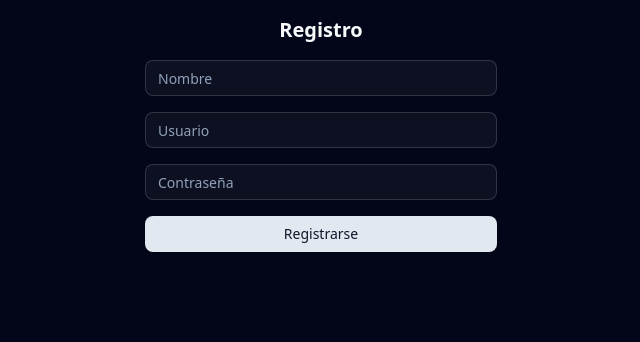
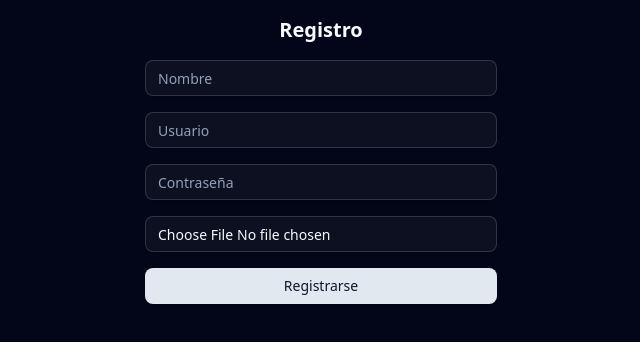
Before and after one commit to Casado7/vote-nextjs, a Next.js app: page /register in a window 1280 px wide. Shown: the top 342 px of the page, without its empty margins (319-959 px from the left). Built offline with nearby package versions, Linux system fonts and the light colour scheme.

Commit message:
Add image upload functionality to registration form and API

```diff
--- a/src/app/api/auth/register/route.js
+++ b/src/app/api/auth/register/route.js
@@ -4,7 +4,7 @@ import bcrypt from 'bcryptjs';
 
 export async function POST(request) {
   try {
-    const { nombre, username, password } = await request.json();
+    const { nombre, username, password, imagen } = await request.json();
     if (!nombre || !username || !password) {
       return NextResponse.json({ error: 'Todos los campos son obligatorios.' }, { status: 400 });
     }
@@ -19,8 +19,9 @@ export async function POST(request) {
         username,
         passwordHash,
         rol: 'normal-user',
+        imagen: imagen || null,
       },
-      select: { id: true, nombre: true, username: true, rol: true },
+      select: { id: true, nombre: true, username: true, rol: true, imagen: true },
     });
     return NextResponse.json({ user });
   } catch (error) {
--- a/src/app/register/page.js
+++ b/src/app/register/page.js
@@ -4,13 +4,22 @@ import { Input } from "@/components/ui/input";
 import { useState } from "react";
 
 export default function RegisterForm() {
-  const [form, setForm] = useState({ nombre: "", username: "", password: "" });
+  const [form, setForm] = useState({ nombre: "", username: "", password: "", imagen: "" });
   const [loading, setLoading] = useState(false);
   const [error, setError] = useState("");
   const [success, setSuccess] = useState("");
 
   const handleChange = (e) => {
-    setForm({ ...form, [e.target.name]: e.target.value });
+    const { name, value, files } = e.target;
+    if (name === "imagen" && files && files[0]) {
+      const reader = new FileReader();
+      reader.onloadend = () => {
+        setForm((prev) => ({ ...prev, imagen: reader.result }));
+      };
+      reader.readAsDataURL(files[0]);
+    } else {
+      setForm({ ...form, [name]: value });
+    }
   };
 
   const handleSubmit = async (e) => {
@@ -35,6 +44,8 @@ export default function RegisterForm() {
       <Input name="nombre" placeholder="Nombre" value={form.nombre} onChange={handleChange} required />
       <Input name="username" placeholder="Usuario" value={form.username} onChange={handleChange} required />
       <Input name="password" type="password" placeholder="Contraseña" value={form.password} onChange={handleChange} required />
+      <Input name="imagen" type="file" accept="image/*" onChange={handleChange} />
+      {form.imagen && <img src={form.imagen} alt="preview" className="w-20 h-20 rounded-full mx-auto" />}
       <Button type="submit" className="w-full" disabled={loading}>{loading ? "Registrando..." : "Registrarse"}</Button>
       {error && <div className="text-red-500 text-sm text-center">{error}</div>}
       {success && <div className="text-green-600 text-sm text-center">{success}</div>}
```
